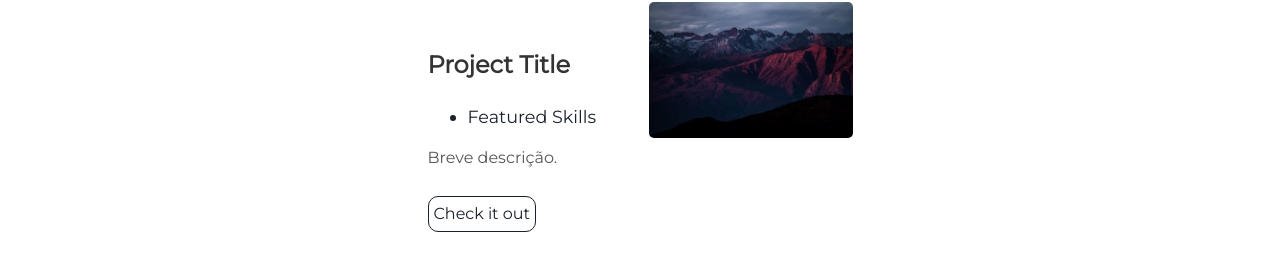
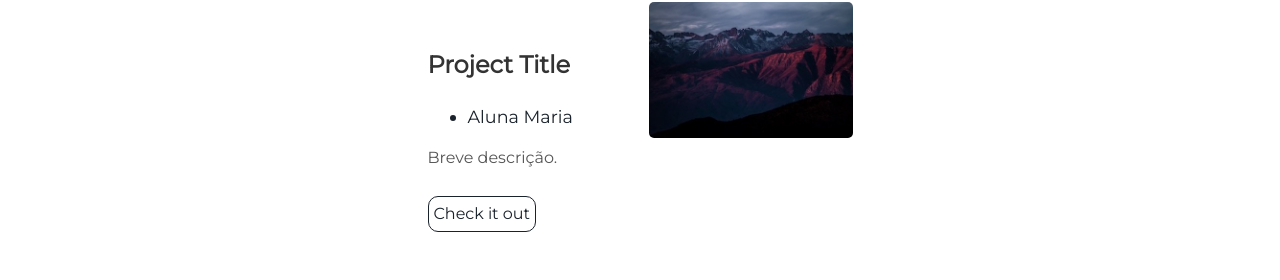
Before and after one commit to gabrielalberton/incredible-rabbit, a Jekyll site: the page built from index.html, in a window 1280 px wide. Shown: the part 1085-1365 px from the top of the page. Built offline with Jekyll 4.4.1, drawn with Linux system fonts in a browser that asks for light colours.

Commit message:
projects.html: changed

```diff
--- a/_includes/projects.html
+++ b/_includes/projects.html
@@ -8,7 +8,7 @@
   <div class="contents">
     <h3> Project Title </h3>
     <ul>
-      <li> Featured Skills</li>
+      <li> Aluna Maria</li>
     </ul>
     <p>Breve descrição.</p>
     <a class="project-link" href="#">Check it out</a>
```
